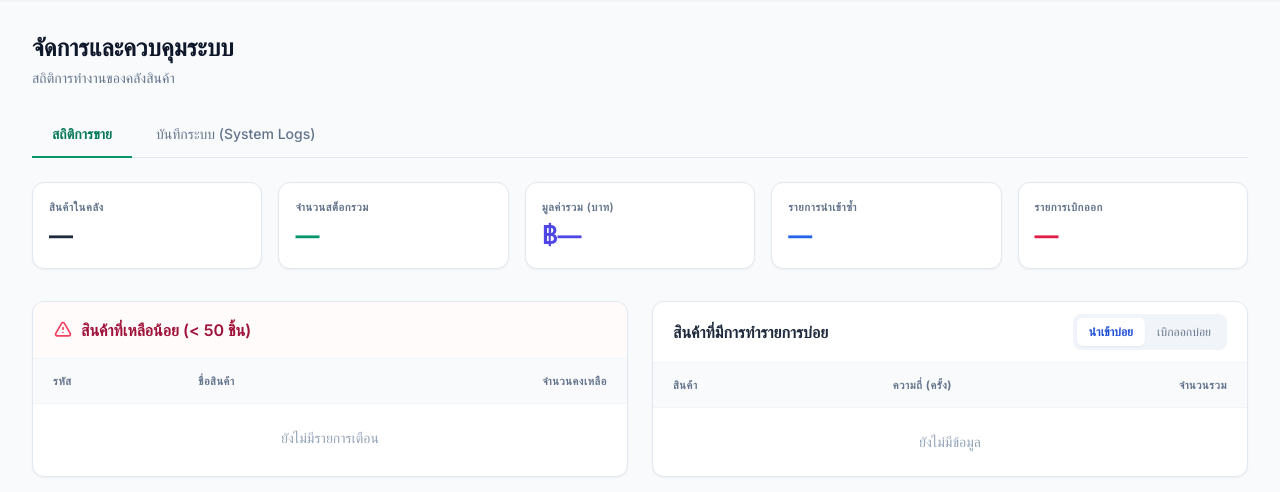
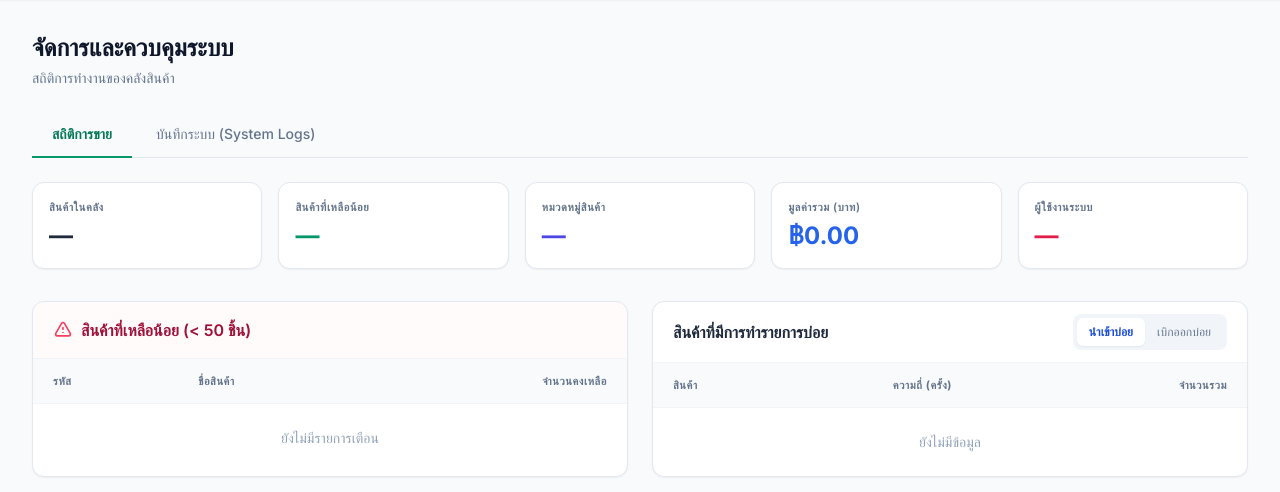
Before and after one commit to nuntawatrod/webpro_wms, a Node server app: template views/admin_dashboard.ejs in a window 1280 px wide. Shown: the part 65-557 px from the top of the page. Run offline with Node 20, Linux system fonts and the light colour scheme; the template is opened without the code that fills it, so the values that code supplies are empty; some libraries are stand-ins or nearby versions.

Commit message:
save product data when deleted

```diff
--- a/server.js
+++ b/server.js
@@ -164,6 +164,7 @@ function initializeDatabase() {
                     else console.log("Migration: Added extra_info column to Transactions_Log.");
                 });
             }
+            // Removed deleted_product_name migration as we are using extra_info instead
         });
 
         // Migration: add full_name and created_at to Users if missing
@@ -608,7 +609,12 @@ app.post('/api/stock/delete-expired', requireAuth, (req, res) => {
 app.get('/api/history', requireAuth, (req, res) => {
     const query = `
         SELECT t.id, t.action_date, t.action_type,
-               COALESCE(p.product_name, '[สินค้าที่ถูกลบ]') AS product_name,
+               CASE
+                   WHEN p.product_name IS NOT NULL THEN p.product_name
+                   WHEN t.action_type IN ('ADD', 'WITHDRAW') AND t.extra_info IS NOT NULL AND t.extra_info != '' THEN t.extra_info
+                   WHEN t.action_type = 'EXPIRED' AND t.extra_info IS NOT NULL THEN SUBSTR(t.extra_info, 1, INSTR(t.extra_info, ' |') - 1)
+                   ELSE '[สินค้าที่ถูกลบ]'
+               END AS product_name,
                t.quantity, t.actor_name, t.extra_info
         FROM Transactions_Log t
         LEFT JOIN Products p ON t.product_id = p.id
@@ -695,17 +701,21 @@ function autoLogExpiredProducts(callback) {
 app.get('/api/admin/dashboard-stats', requireAuth, (req, res) => {
     // 5 KPIs List:
     const qProducts = `SELECT COUNT(id) AS totalProducts FROM Products`;
-    // Only count active stock towards total stock!
-    const qStock = `SELECT SUM(quantity) AS totalStock FROM Stock WHERE quantity > 0 AND expiry_date >= date('now', 'localtime')`;
+    const qLowStockCount = `
+        SELECT p.id
+        FROM Products p
+        JOIN Stock s ON p.id = s.product_id
+        WHERE s.quantity > 0 AND s.expiry_date >= date('now', 'localtime')
+        GROUP BY p.id
+        HAVING SUM(s.quantity) < 50
+    `;
+    const qCategories = `SELECT COUNT(DISTINCT category_name) AS categoriesCount FROM Products`;
     // Only count active stock towards total value!
     const qValue = `SELECT SUM(s.quantity * p.price) AS totalValue
                     FROM Stock s
                     JOIN Products p ON s.product_id = p.id
                     WHERE s.quantity > 0 AND s.expiry_date >= date('now', 'localtime')`;
-
-    // Transactions
-    const qReceiveTx = `SELECT COUNT(id) AS totalReceiveTx FROM Transactions_Log WHERE action_type = 'ADD'`;
-    const qWithdrawTx = `SELECT COUNT(id) AS totalWithdrawTx FROM Transactions_Log WHERE action_type = 'WITHDRAW'`;
+    const qUsers = `SELECT COUNT(id) AS totalUsers FROM Users`;
 
     // Active Stock List (Under 50)
     const qLowStock = `
@@ -742,10 +752,10 @@ app.get('/api/admin/dashboard-stats', requireAuth, (req, res) => {
     `;
 
     db.get(qProducts, [], (err1, row1) => {
-        db.get(qStock, [], (err2, row2) => {
-            db.get(qValue, [], (err3, row3) => {
-                db.get(qReceiveTx, [], (err4, row4) => {
-                    db.get(qWithdrawTx, [], (err5, row5) => {
+        db.all(qLowStockCount, [], (err2, rows2) => {
+            db.get(qCategories, [], (err3, row3) => {
+                db.get(qValue, [], (err4, row4) => {
+                    db.get(qUsers, [], (err5, row5) => {
                         db.all(qLowStock, [], (err6, rows6) => {
                             db.all(qFreqReceive, [], (err7, rows7) => {
                                 db.all(qFreqWithdraw, [], (err8, rows8) => {
@@ -754,10 +764,10 @@ app.get('/api/admin/dashboard-stats', requireAuth, (req, res) => {
                                     }
                                     res.json({
                                         totalProducts: row1?.totalProducts || 0,
-                                        totalStock: row2?.totalStock || 0,
-                                        totalValue: row3?.totalValue || 0,
-                                        totalReceiveTx: row4?.totalReceiveTx || 0,
-                                        totalWithdrawTx: row5?.totalWithdrawTx || 0,
+                                        lowStockCount: rows2 ? rows2.length : 0,
+                                        categoriesCount: row3?.categoriesCount || 0,
+                                        totalValue: row4?.totalValue || 0,
+                                        totalUsers: row5?.totalUsers || 0,
                                         lowStockList: rows6 || [],
                                         frequentReceiveList: rows7 || [],
                                         frequentWithdrawList: rows8 || []
@@ -948,18 +958,30 @@ app.put('/api/admin/products/:id', requireManager, (req, res) => {
     );
 });
 
-// Delete product (cascade: delete its stock and transaction logs, but keep a DELETE_PRODUCT log)
+// Delete product (prevent deletion if stock > 0, otherwise delete and log)
 app.delete('/api/admin/products/:id', requireManager, (req, res) => {
     const id = req.params.id;
     db.get('SELECT product_name FROM Products WHERE id = ?', [id], (err, prod) => {
         if (err || !prod) return res.status(404).json({ error: 'ไม่พบสินค้า' });
         const deletedName = prod.product_name;
+
+        // Check active stock
+        db.get('SELECT SUM(quantity) as total_qty FROM Stock WHERE product_id = ? AND quantity > 0', [id], (err, stockRow) => {
+            if (err) return res.status(500).json({ error: 'เกิดข้อผิดพลาดในการตรวจสอบสต็อก' });
+            if (stockRow && stockRow.total_qty > 0) {
+                return res.status(400).json({ error: 'ไม่สามารถลบได้ เนื่องจากยังมีสินค้าอยู่ในสต็อก กรุณาเบิกออกให้หมดก่อนลบรายการสินค้านี้' });
+            }
+
             db.serialize(() => {
                 db.run('BEGIN TRANSACTION');
                 db.run('DELETE FROM Stock WHERE product_id = ?', [id], (err) => {
                     if (err) { db.run('ROLLBACK'); return res.status(500).json({ error: 'ลบสต็อกล้มเหลว' }); }
-                // Nullify product_id in log so history remains, but remove link
-                db.run('UPDATE Transactions_Log SET product_id = NULL WHERE product_id = ?', [id], (err2) => {
+                    // Store product_name in extra_info (only if it's currently null or empty, to not overwrite EXPIRED logs which already have it)
+                    // and nullify product_id in log so history remains, but remove link
+                    db.run(`UPDATE Transactions_Log
+                            SET extra_info = CASE WHEN extra_info IS NULL OR extra_info = '' THEN ? ELSE extra_info END,
+                                product_id = NULL
+                            WHERE product_id = ?`, [deletedName, id], (err2) => {
                         if (err2) { db.run('ROLLBACK'); return res.status(500).json({ error: 'อัปเดตประวัติล้มเหลว' }); }
                         db.run('DELETE FROM Products WHERE id = ?', [id], function (err3) {
                             if (err3) { db.run('ROLLBACK'); return res.status(500).json({ error: 'ลบสินค้าล้มเหลว' }); }
@@ -976,6 +998,7 @@ app.delete('/api/admin/products/:id', requireManager, (req, res) => {
             });
         });
     });
+});
 
 
 // Start listening
--- a/views/admin_dashboard.ejs
+++ b/views/admin_dashboard.ejs
@@ -44,23 +44,23 @@
                         </div>
                         <div class="bg-white border border-slate-200 rounded-xl p-4 shadow-sm">
                             <p class="text-[11px] text-slate-500 font-semibold uppercase tracking-wider mb-1">
-                                จำนวนสต็อกรวม</p>
-                            <p id="statTotalStock" class="text-2xl font-bold text-emerald-600">—</p>
+                                สินค้าที่เหลือน้อย</p>
+                            <p id="statLowStock" class="text-2xl font-bold text-emerald-600">—</p>
+                        </div>
+                        <div class="bg-white border border-slate-200 rounded-xl p-4 shadow-sm">
+                            <p class="text-[11px] text-slate-500 font-semibold uppercase tracking-wider mb-1">
+                                หมวดหมู่สินค้า</p>
+                            <p id="statCategories" class="text-2xl font-bold text-indigo-600">—</p>
                         </div>
                         <div class="bg-white border border-slate-200 rounded-xl p-4 shadow-sm">
                             <p class="text-[11px] text-slate-500 font-semibold uppercase tracking-wider mb-1">มูลค่ารวม
                                 (บาท)</p>
-                            <p id="statTotalValue" class="text-2xl font-bold text-indigo-600">—</p>
+                            <p id="statTotalValue" class="text-2xl font-bold text-blue-600">—</p>
                         </div>
                         <div class="bg-white border border-slate-200 rounded-xl p-4 shadow-sm">
                             <p class="text-[11px] text-slate-500 font-semibold uppercase tracking-wider mb-1">
-                                รายการนำเข้าซ้ำ</p>
-                            <p id="statTotalReceive" class="text-2xl font-bold text-blue-600">—</p>
-                        </div>
-                        <div class="bg-white border border-slate-200 rounded-xl p-4 shadow-sm">
-                            <p class="text-[11px] text-slate-500 font-semibold uppercase tracking-wider mb-1">
-                                รายการเบิกออก</p>
-                            <p id="statTotalWithdraw" class="text-2xl font-bold text-rose-600">—</p>
+                                ผู้ใช้งานระบบ</p>
+                            <p id="statTotalUsers" class="text-2xl font-bold text-rose-600">—</p>
                         </div>
                     </div>
 
@@ -209,10 +209,10 @@
 
                         // 1. Summary cards
                         document.getElementById('statTotalProducts').textContent = (statsData.totalProducts ?? '—').toLocaleString();
-                        document.getElementById('statTotalStock').textContent = (statsData.totalStock ?? '—').toLocaleString();
-                        document.getElementById('statTotalValue').textContent = "฿" + (statsData.totalValue ?? '—').toLocaleString(undefined, { minimumFractionDigits: 2 });
-                        document.getElementById('statTotalReceive').textContent = (statsData.totalReceiveTx ?? '—').toLocaleString();
-                        document.getElementById('statTotalWithdraw').textContent = (statsData.totalWithdrawTx ?? '—').toLocaleString();
+                        document.getElementById('statLowStock').textContent = (statsData.lowStockCount ?? '—').toLocaleString();
+                        document.getElementById('statCategories').textContent = (statsData.categoriesCount ?? '—').toLocaleString();
+                        document.getElementById('statTotalValue').textContent = "฿" + (statsData.totalValue ?? 0).toLocaleString(undefined, { minimumFractionDigits: 2 });
+                        document.getElementById('statTotalUsers').textContent = (statsData.totalUsers ?? '—').toLocaleString();
 
                         // 2. Low Stock Table
                         const tbLow = document.getElementById('tbLowStock');
```
Also changed, not shown: database.sqlite (added). Lines whose indentation alone changed are shown as unchanged.
